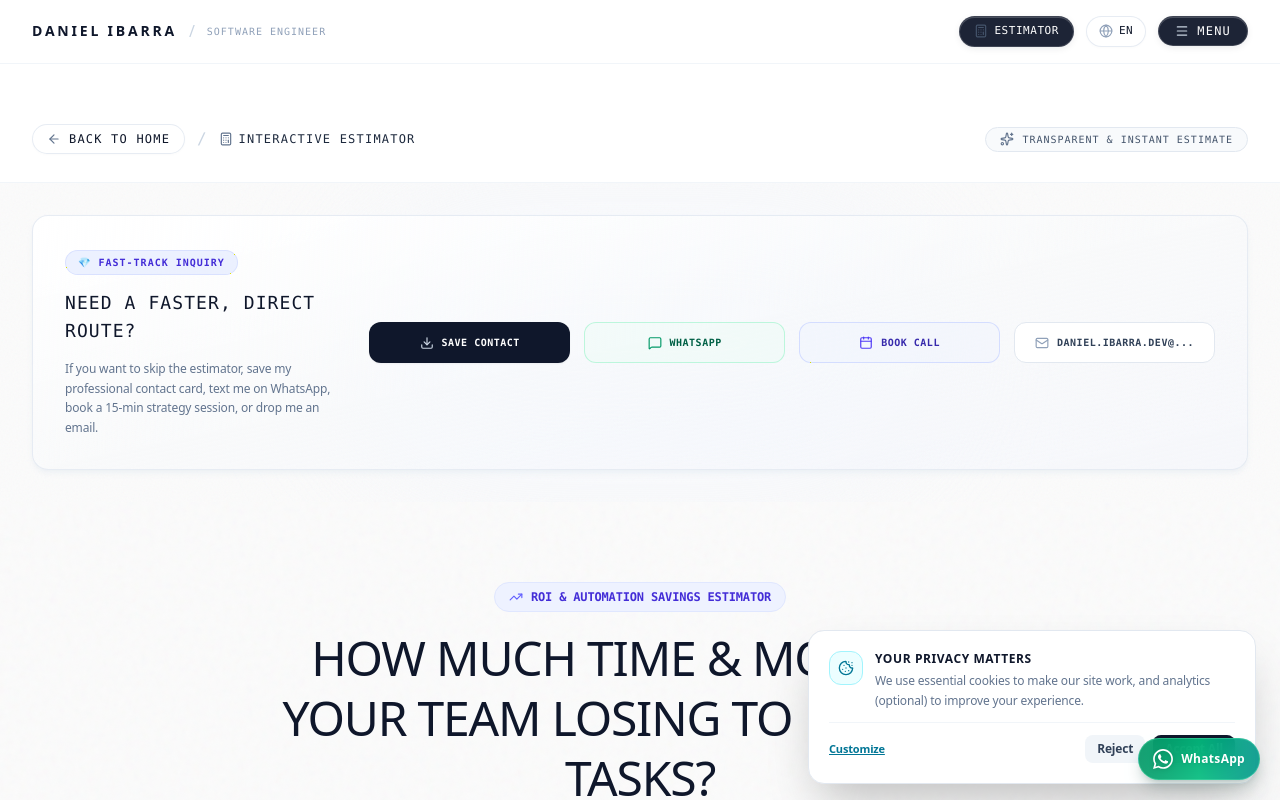
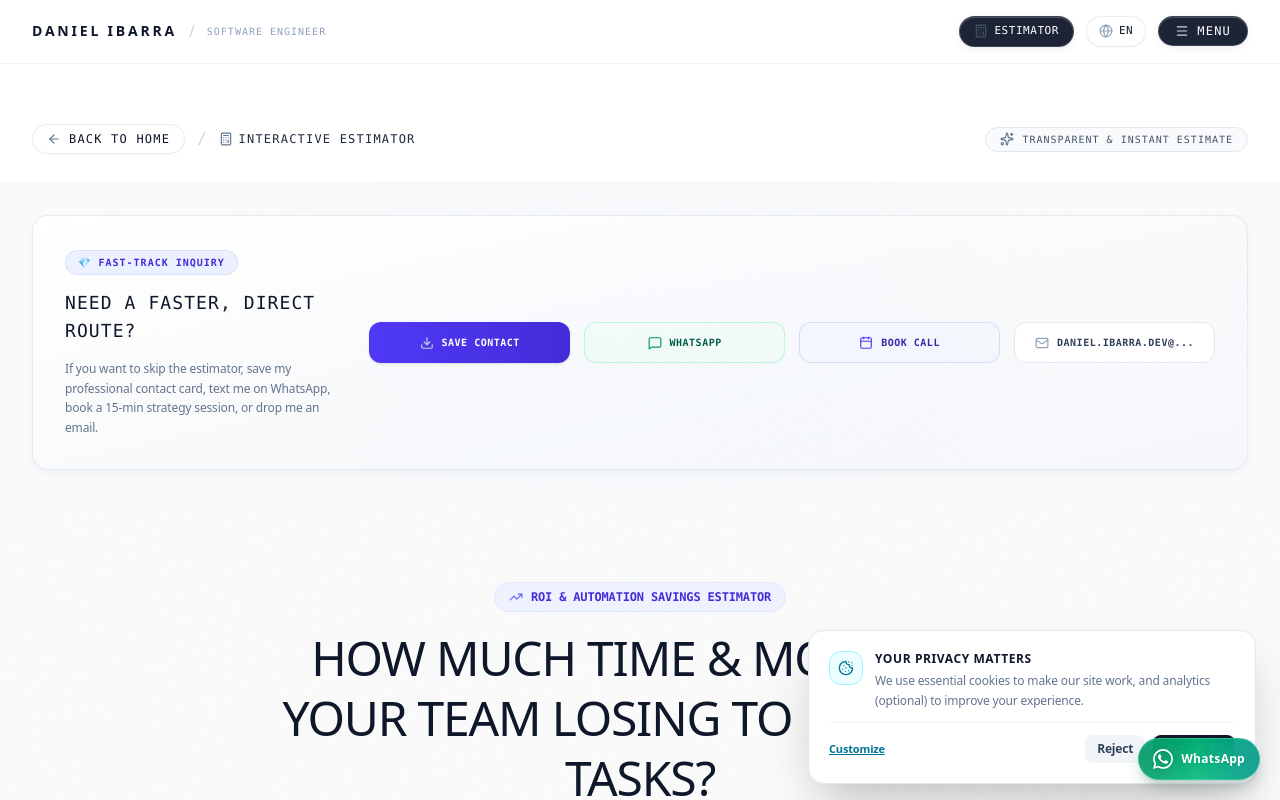
Before and after one commit to programador-negro/daniel_web_marca_personal, a React (Vite) app: page /cotizador in a window 1280 px wide. Shown: the top 800 px of the page. Built offline with nearby package versions, Linux system fonts and the light colour scheme.

Commit message:
design: upgrade Save VCF contact button on CotizadorPage with elegant indigo gradient and dynamic shadows

```diff
--- a/src/pages/CotizadorPage.tsx
+++ b/src/pages/CotizadorPage.tsx
@@ -137,7 +137,7 @@ export const CotizadorPage: React.FC = () => {
               <button
                 type="button"
                 onClick={handleDownloadVCard}
-                className="py-3 px-5 rounded-xl text-white font-mono uppercase tracking-wider text-[10px] font-bold shadow-xs transition-all duration-300 flex items-center justify-center gap-2 cursor-pointer bg-slate-900 hover:bg-slate-800 hover:shadow-lg hover:shadow-slate-900/10 hover:-translate-y-0.5 active:translate-y-0"
+                className="py-3 px-5 rounded-xl text-white font-mono uppercase tracking-wider text-[10px] font-bold shadow-sm transition-all duration-300 flex items-center justify-center gap-2 cursor-pointer bg-gradient-to-r from-indigo-600 to-indigo-700 hover:from-indigo-500 hover:to-indigo-600 hover:shadow-lg hover:shadow-indigo-500/20 hover:-translate-y-0.5 active:translate-y-0"
               >
                 {downloadedVcard ? (
                   <>
```
